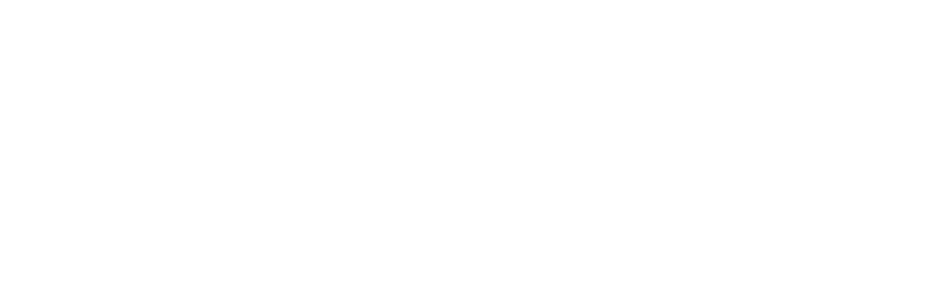
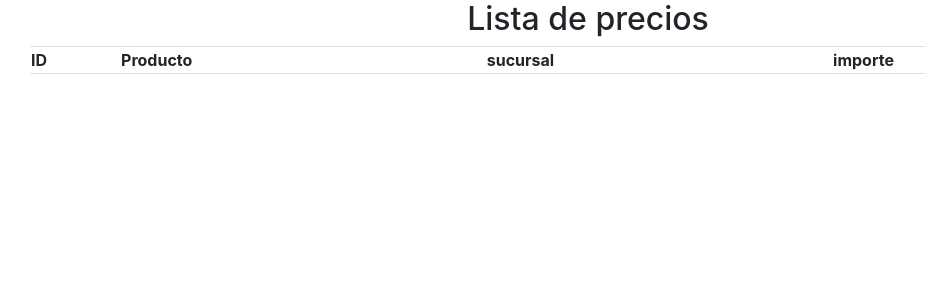
Before and after one commit to matinasif/ahorraGuita_frontend, a React (Create React App) app: page / in a window 1280 px wide. Shown: the top 300 px of the page, without its empty margins (52-977 px from the left). Built offline with nearby package versions, Linux system fonts and the light colour scheme.

Commit message:
primer componente, la lista de precios

```diff
--- a/package.json
+++ b/package.json
@@ -6,6 +6,7 @@
     "@testing-library/jest-dom": "^5.17.0",
     "@testing-library/react": "^13.4.0",
     "@testing-library/user-event": "^13.5.0",
+    "axios": "^1.7.7",
     "react": "^18.3.1",
     "react-dom": "^18.3.1",
     "react-scripts": "5.0.1",
--- a/src/App.js
+++ b/src/App.js
@@ -1,10 +1,13 @@
 import logo from './logo.svg';
 import './App.css';
 import { useState } from 'react';
+import ListPreciosComponent from './components/ListPreciosComponent';
 
 function App() {
- <div>
- </div>
+  return(<div>
+    <ListPreciosComponent/>
+   </div>)
+
 }
 
 export default App;
--- /dev/null
+++ b/src/components/ListPreciosComponent.js
@@ -0,0 +1,36 @@
+import React, { useState } from 'react'
+
+const ListPreciosComponent = () => {
+
+    const [precios,setPrecios] = useState([]);
+
+  return (
+    <div className='container'>
+        <h2 className='text-center'>Lista de precios</h2>
+        <table className='table table-bordered table-striped'>
+            <thead>
+                <th>ID</th>
+                <th>Producto</th>
+                <th>sucursal</th>
+                <th>importe</th>
+            </thead>
+            <tbody>
+                {
+                    precios.map(precio =>
+                        <tr key={precio.id}>
+                            <td>{precio.producto}</td>
+                            <td>{precio.importe}</td>
+                            <td>{precio.Sucursal}</td>
+                        </tr>
+
+                    )
+                }
+            </tbody>
+
+        </table>
+
+    </div>
+  )
+}
+
+export default ListPreciosComponent
```
Also changed, not shown: src/services/PrecioService.js (added), 1 other file (tests, documents, lock files or other folders).
